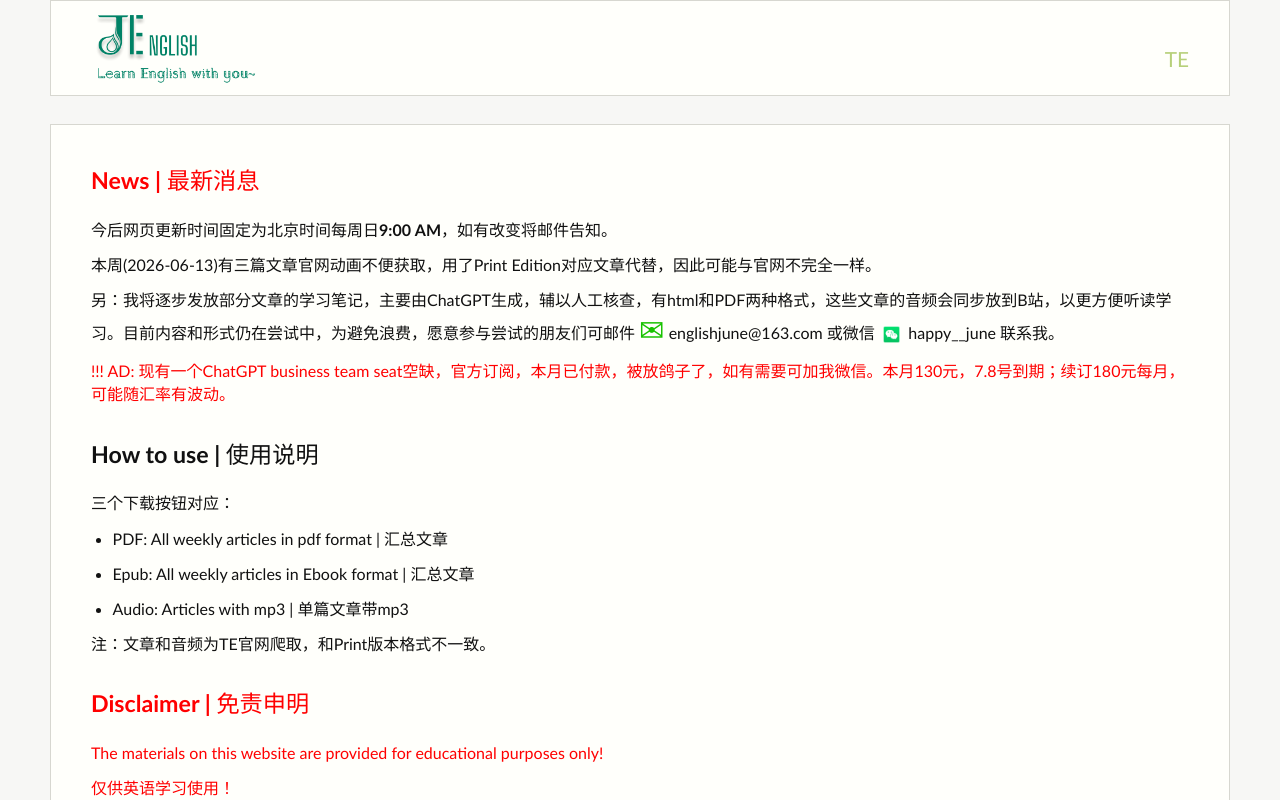
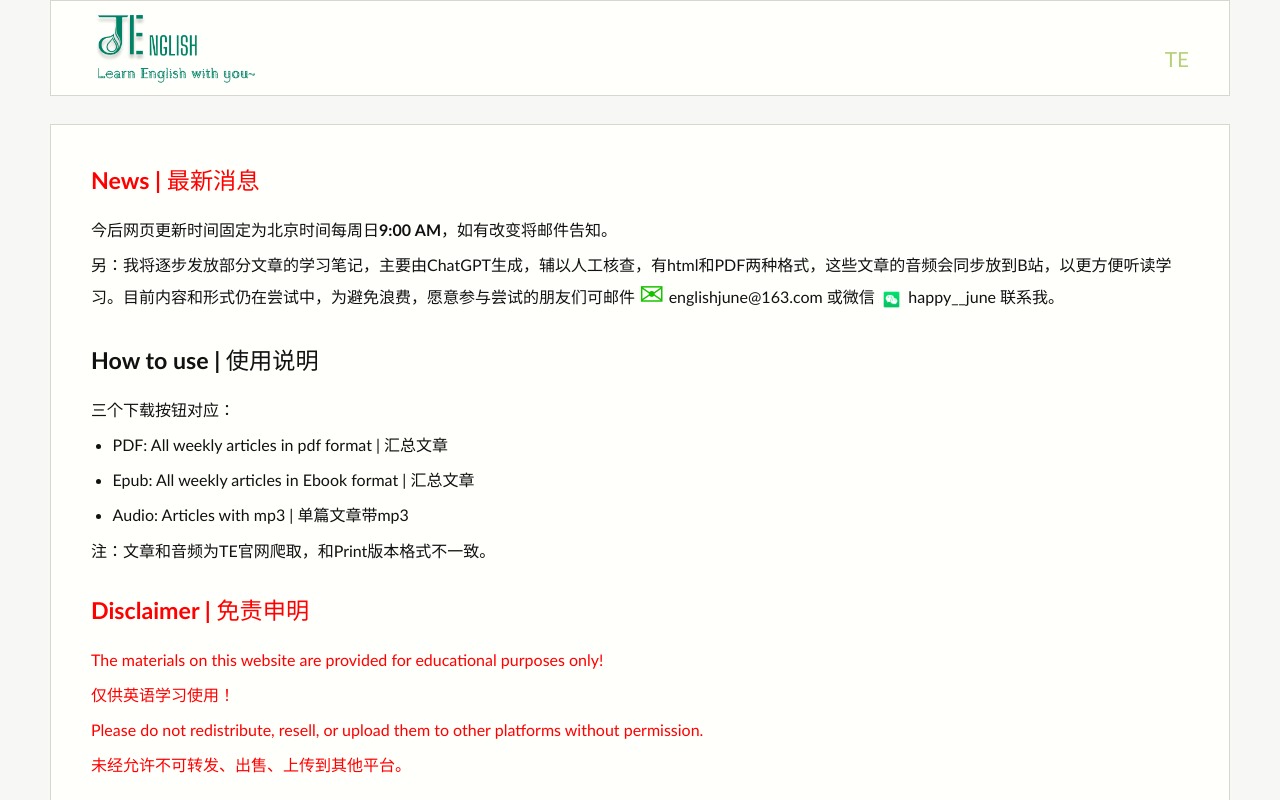
Before and after one commit to EnglishJune/teweb, a Vue app: page / in a window 1280 px wide. Shown: the top 800 px of the page. Built offline with nearby package versions, Linux system fonts and the light colour scheme.

Commit message:
Update info

```diff
--- a/src/App.vue
+++ b/src/App.vue
@@ -52,7 +52,7 @@ onMounted(async () => {
       <section class="notice-panel" aria-labelledby="news-heading">
         <h1 id="news-heading" class="news-heading">News | 最新消息</h1>
         <p>今后网页更新时间固定为北京时间<strong>每周日9:00 AM</strong>，如有改变将邮件告知。</p>
-        <p>本周(2026-06-13)有三篇文章官网动画不便获取，用了Print Edition对应文章代替，因此可能与官网不完全一样。</p>
+
         <p>
           另：我将逐步发放部分文章的学习笔记，主要由ChatGPT生成，辅以人工核查，有html和PDF两种格式，这些文章的音频会同步放到B站，以更方便听读学习。目前内容和形式仍在尝试中，为避免浪费，愿意参与尝试的朋友们可邮件
           <a
@@ -77,7 +77,7 @@ onMounted(async () => {
           happy__june
           联系我。
         </p>
-        <p><span style="color: red;">!!! AD: 现有一个ChatGPT business team seat空缺，官方订阅，本月已付款，被放鸽子了，如有需要可加我微信。本月130元，7.8号到期；续订180元每月，可能随汇率有波动。</span></p>
+
         <h2 id="usage-heading">How to use | 使用说明</h2>
         <p>三个下载按钮对应：</p>
         <ul>
```
Also changed, not shown: 1 other file (tests, documents, lock files or other folders).
